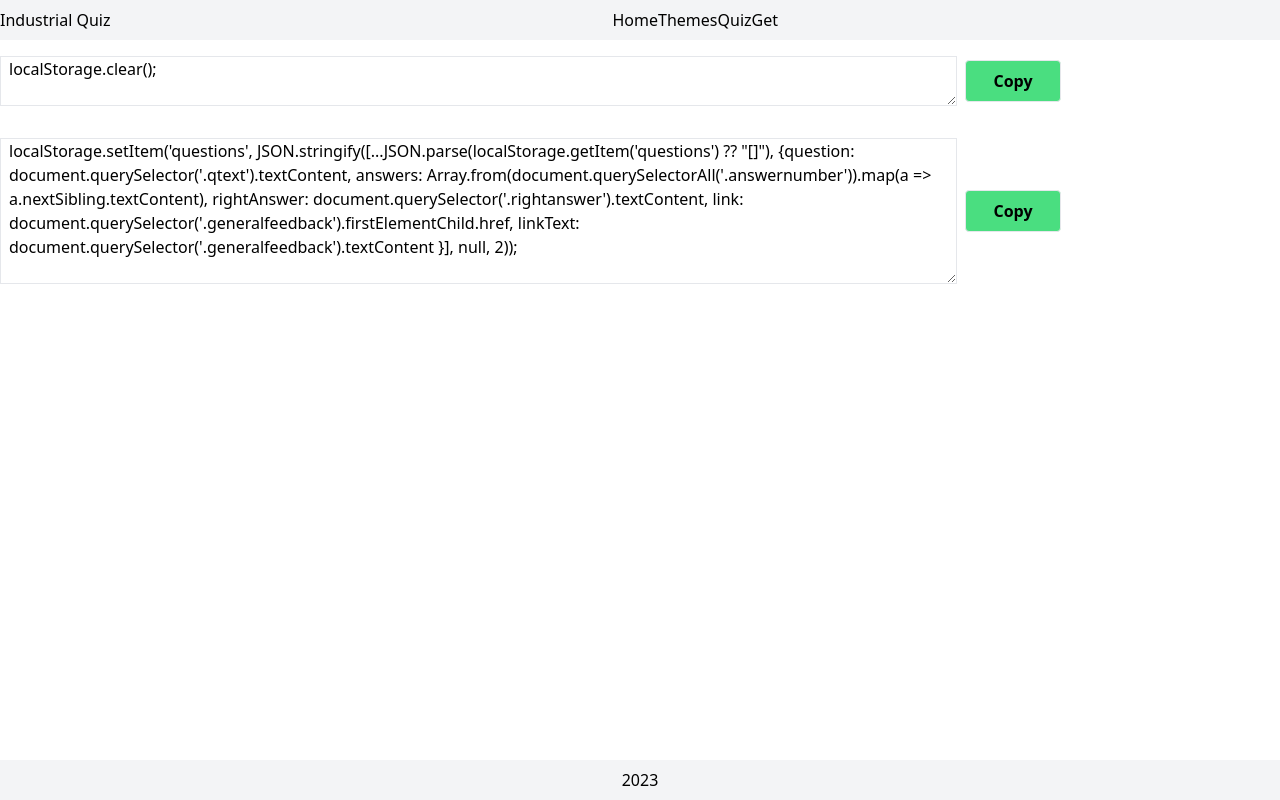
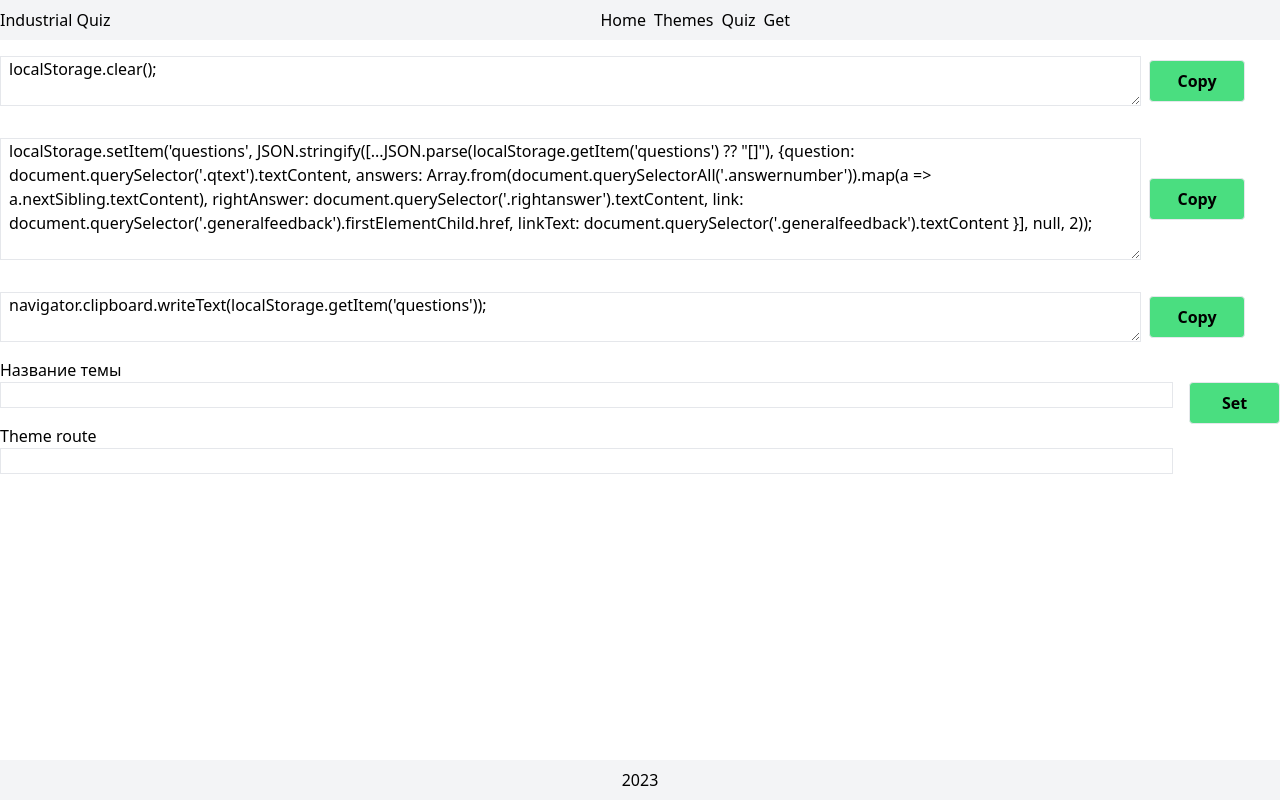
Before and after one commit to Bonus156/Industrial-Quiz, a React (Vite) app: page /get in a window 1280 px wide. Built offline with nearby package versions, Linux system fonts and the light colour scheme.

Commit message:
feat: add input fields for theme

```diff
--- a/src/components/Layout.tsx
+++ b/src/components/Layout.tsx
@@ -6,7 +6,7 @@ const Layout = () => {
       <header className="bg-gray-100">
         <div className="container flex mx-auto my-2">
           <h1>Industrial Quiz</h1>
-          <div className="nav mx-auto">
+          <div className="nav mx-auto flex gap-2">
             <NavLink to="/">Home</NavLink>
             <NavLink to="/themes">Themes</NavLink>
             <NavLink to="/quiz">Quiz</NavLink>
--- a/src/pages/GetPage.tsx
+++ b/src/pages/GetPage.tsx
@@ -1,11 +1,17 @@
-import { useRef } from "react";
+import { useRef, useState } from "react";
 
 export function GetPage() {
   const clearStorage = useRef<HTMLTextAreaElement>(null);
   const scriptTextArea = useRef<HTMLTextAreaElement>(null);
+  const storageToClipboard = useRef<HTMLTextAreaElement>(null);
+  const themeTitleInput = useRef<HTMLInputElement>(null);
+  const themeRouteInput = useRef<HTMLInputElement>(null);
+  const [themeTitle, setThemeTitle] = useState('');
+  const [themeRoute, setThemeRoute] = useState('');
+  const [isEmptyField, setIsEmptyField] = useState(false);
 
   const copyToClipboard = (
-    e: MouseEvent,
+    e: React.MouseEvent<HTMLButtonElement>,
     ref: React.RefObject<HTMLTextAreaElement>
   ) => {
     if (ref.current) {
@@ -18,6 +24,11 @@ export function GetPage() {
     }, 1000);
   };
 
+  const setTheme = () => {
+
+    setIsEmptyField(!themeTitle || !themeRoute);
+  }
+
   return (
     <div className="get-page container mx-auto flex-grow">
       <div className="flex flex-row items-center">
@@ -25,7 +36,7 @@ export function GetPage() {
           ref={clearStorage}
           className="my-4 mr-2 px-2 border"
           readOnly
-          cols={100}
+          cols={120}
           rows={2}
           defaultValue={`localStorage.clear();`}
         ></textarea>
@@ -42,8 +53,8 @@ export function GetPage() {
           ref={scriptTextArea}
           className="my-4 mr-2 px-2 border"
           readOnly
-          cols={100}
-          rows={6}
+          cols={120}
+          rows={5}
           defaultValue={`localStorage.setItem('questions', JSON.stringify([...JSON.parse(localStorage.getItem('questions') ?? "[]"), {question: document.querySelector('.qtext').textContent, answers: Array.from(document.querySelectorAll('.answernumber')).map(a => a.nextSibling.textContent), rightAnswer: document.querySelector('.rightanswer').textContent, link: document.querySelector('.generalfeedback').firstElementChild.href, linkText: document.querySelector('.generalfeedback').textContent }], null, 2));`}
         ></textarea>
 
@@ -54,6 +65,42 @@ export function GetPage() {
           Copy
         </button>
       </div>
+      <div className="flex flex-row items-center">
+        <textarea
+          ref={storageToClipboard}
+          className="my-4 mr-2 px-2 border"
+          readOnly
+          cols={120}
+          rows={2}
+          defaultValue={`navigator.clipboard.writeText(localStorage.getItem('questions'));`}
+        ></textarea>
+
+        <button
+          className="cursor-pointer border font-semibold rounded px-4 py-2 w-24 h-fit bg-green-400 hover:bg-green-500"
+          onClick={(e) => copyToClipboard(e, storageToClipboard)}
+        >
+          Copy
+        </button>
+      </div>
+      <div className="flex flex-row items-start">
+        <div className="inputs-block w-full mr-4">
+          <div className="theme-title">
+            <label htmlFor="titleinput">Название&nbsp;темы</label>
+            <input type="text" id="titleinput" className="border mb-4 w-full" onChange={e => setThemeTitle(e.target.value)} value={themeTitle} ref={themeTitleInput} />
+          </div>
+          <div className="theme-route">
+            <label htmlFor="themeroute">Theme&nbsp;route</label>
+            <input type="text" id="themeroute" className="border w-full" onChange={e => setThemeRoute(e.target.value)} value={themeRoute} ref={themeRouteInput} />
+          </div>
+          {isEmptyField && <span className="text-red-550 font-semibold">Заполните поля "Название темы" и "Theme route"</span>}
+        </div>
+        <button
+          className="cursor-pointer border font-semibold rounded px-4 py-2 mt-6 w-24 h-fit bg-green-400 hover:bg-green-500"
+          onClick={setTheme}
+        >
+          Set
+        </button>
+      </div>
     </div>
   );
 }
--- a/src/pages/HomePage.tsx
+++ b/src/pages/HomePage.tsx
@@ -3,8 +3,8 @@ import { Link } from "react-router-dom"
 function HomePage() {
   return (
     <div className="container mx-auto flex-grow">
-      <p>Home page</p>
-      <Link to={'/themes'}>Перейти к списку доступных тем для подготовки к проверке знаний</Link>
+      <p className="mb-3">Home page</p>
+      <Link className="underline p-2 hover:no-underline hover:bg-gray-200" to={'/themes'}>Перейти к списку доступных тем для подготовки к проверке знаний</Link>
     </div>
   )
 }
--- a/src/pages/Themes.tsx
+++ b/src/pages/Themes.tsx
@@ -5,11 +5,11 @@ function ThemesPage() {
   return (
     <div className="container mx-auto flex-grow">
       <h1>Themes</h1>
-      <h2>Темы:</h2>
-      <ul className="p-4 border border-solid border-gray-300">{themes.map((theme) => (
-          <li className="p-3 even:bg-gray-100" key={theme.themeRoute}><Link to={`/quiz/${theme.themeRoute}/0`} className="text-primhover hover:underline">{theme.theme} | вопросов: {theme.questions.length}</Link></li>
+      <h2>Темы для подготовки к проверке знаний:</h2>
+      <ol className="p-4 border border-solid border-gray-300">{themes.map((theme) => (
+          <li className="list-decimal list-inside p-3 even:bg-gray-100" key={theme.themeRoute}><Link to={`/quiz/${theme.themeRoute}/0`} className="text-primhover hover:underline">{theme.theme} | вопросов: {theme.questions.length}</Link></li>
       ))}
-      </ul>
+      </ol>
     </div>
   )
 }
```
Also changed, not shown: src/json/questions.json.
